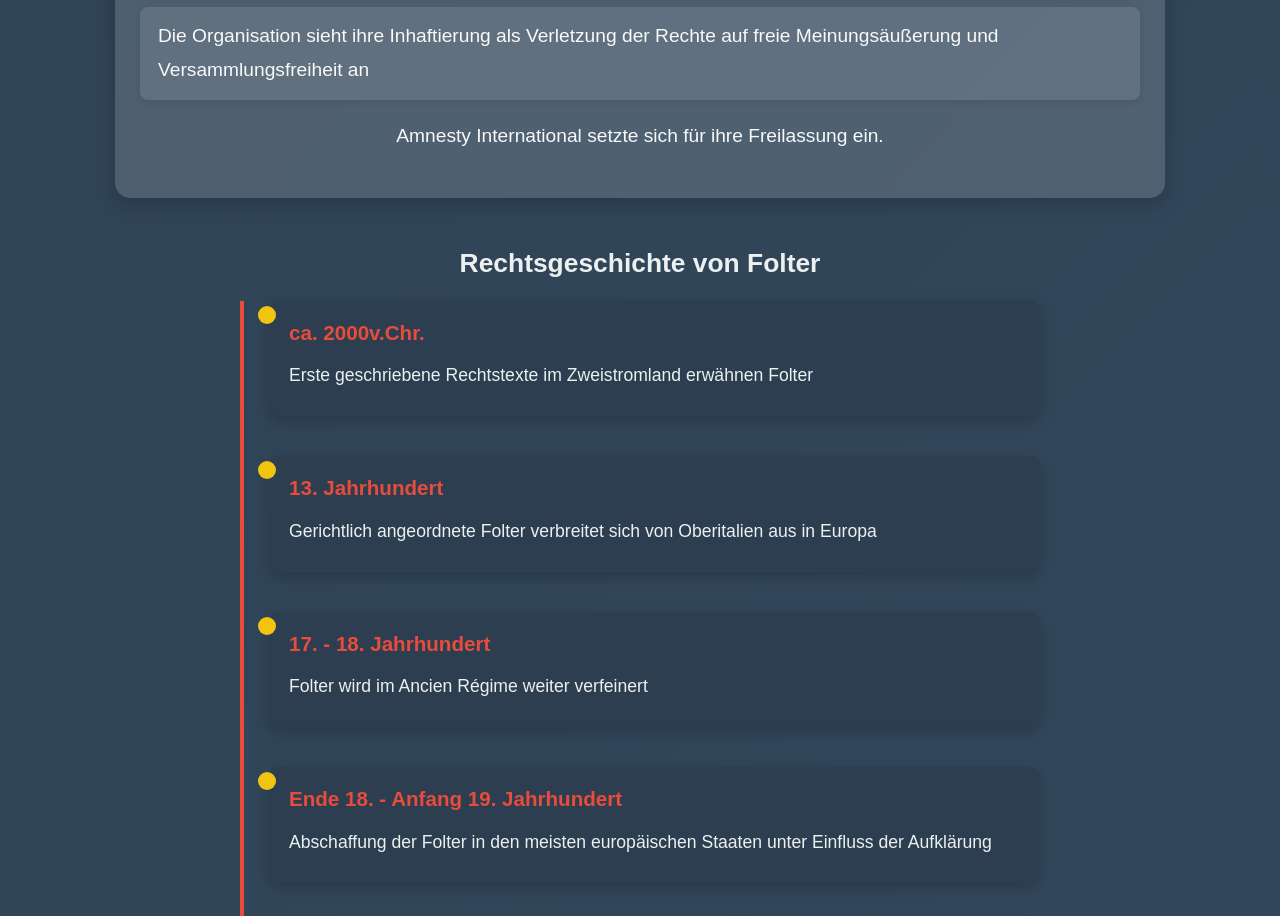
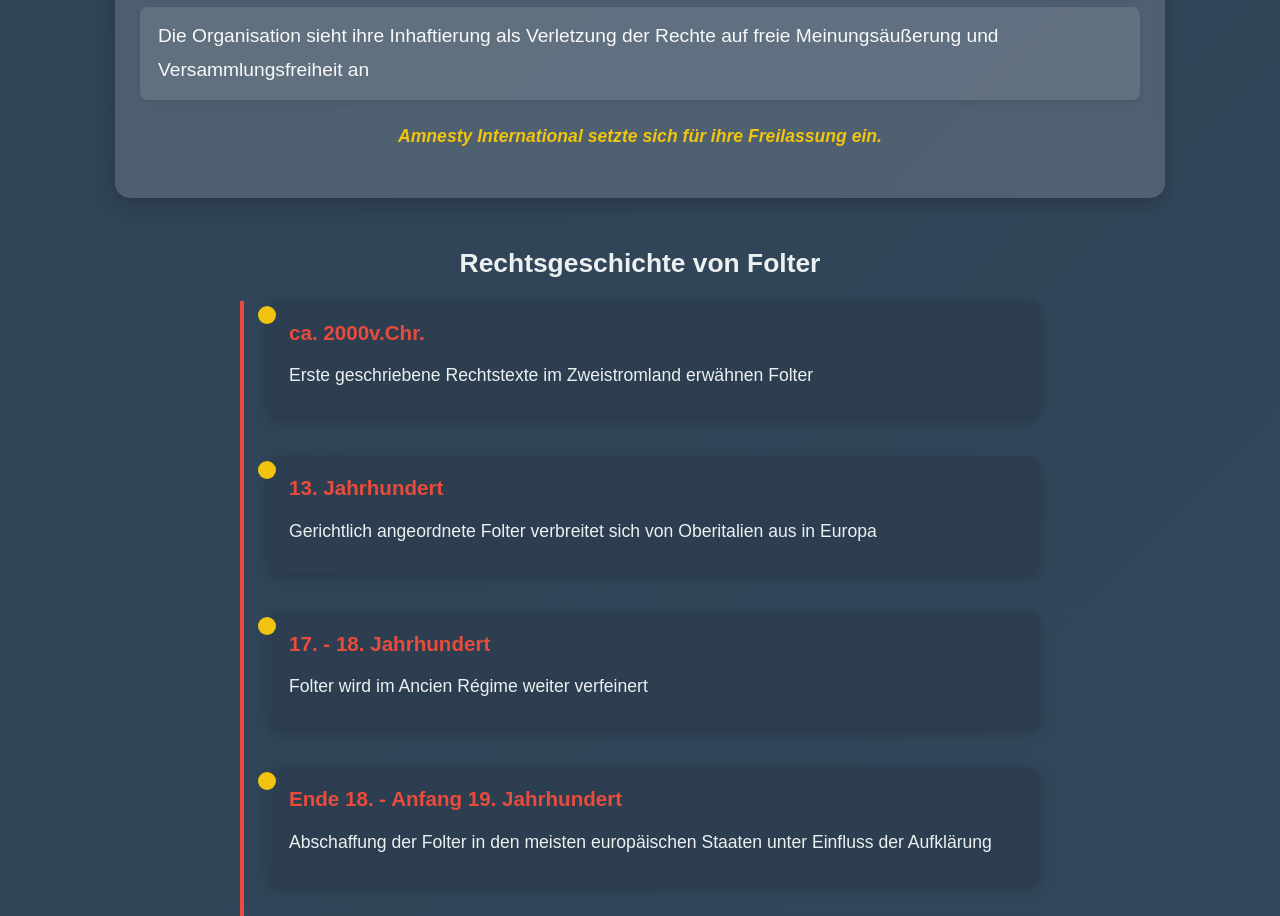
Before and after one commit to indextorben/Folter, a plain HTML site: page index.html in a window 1280 px wide. Shown: the part 3451-4367 px from the top of the page. Drawn offline with Linux system fonts and the light colour scheme.

Commit message:
index.html aktualisieren

```diff
--- a/index.html
+++ b/index.html
@@ -77,7 +77,7 @@
             <li>Amnesty International betrachtet Taghavi als gewaltlose politische Gefangene und fordert ihre sofortige und bedingungslose Freilassung</li>
             <li>Die Organisation sieht ihre Inhaftierung als Verletzung der Rechte auf freie Meinungsäußerung und Versammlungsfreiheit an</li>
         </ul>
-        <p>Amnesty International setzte sich für ihre Freilassung ein.</p>
+        <p><strong><em>Amnesty International setzte sich für ihre Freilassung ein.</strong></em></p>
     </section>
 
     <section class="timeline fade-in">
```
